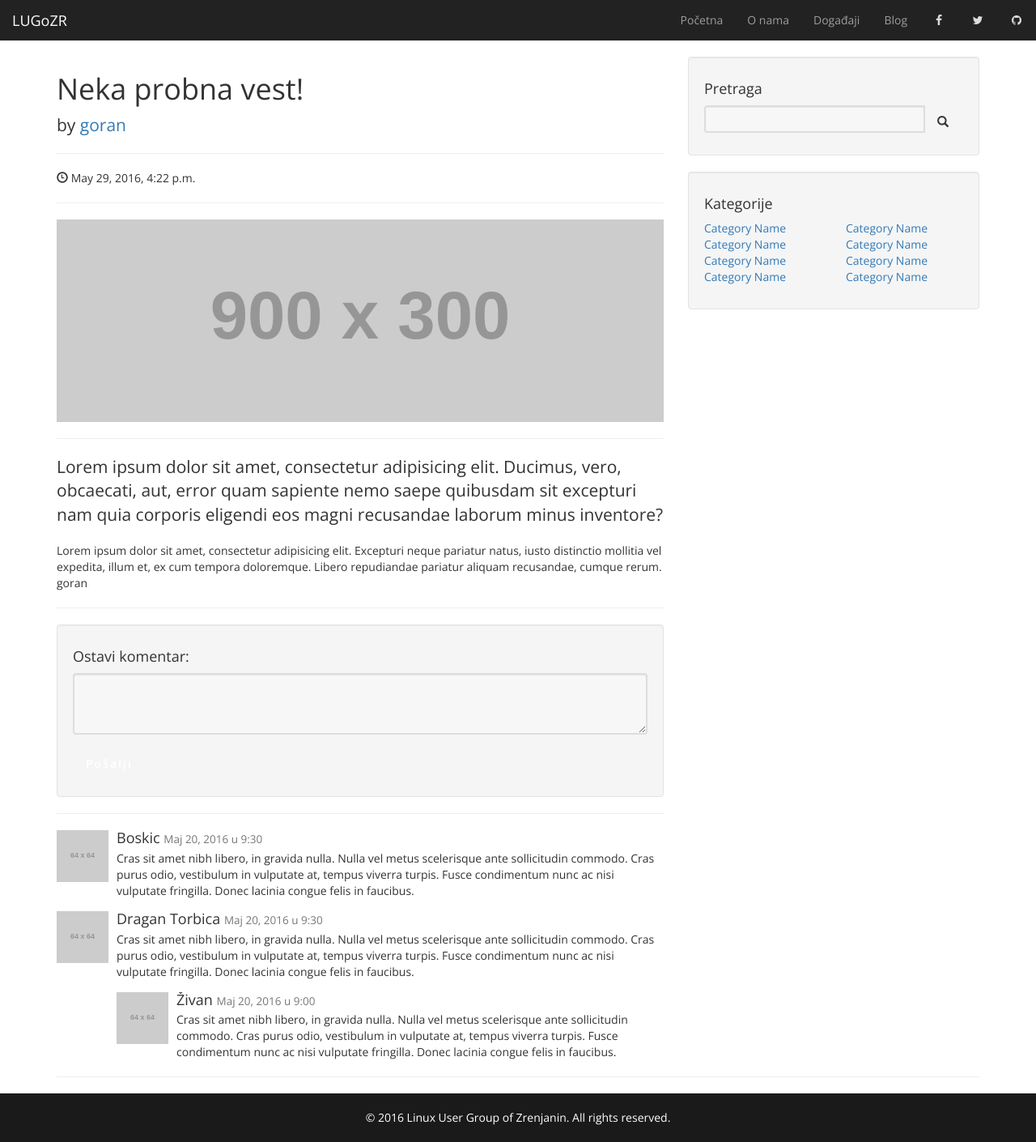
After one commit to waffle-iron/Website, a Django app: page /blog/1 in a window 1280 px wide. The commit adds this page. Shown: the whole page at 81% size. Run offline with Django 3.2, Linux system fonts and the light colour scheme; data comes from the database, SQL or seed files in the repository; both versions use the stored data as it was after the commit; grey boxes labelled with a size stand in for pictures from a placeholder-image service; some libraries are stand-ins or nearby versions.

Commit message:
added new features

```diff
--- a/lugozr/urls.py
+++ b/lugozr/urls.py
@@ -4,5 +4,7 @@ from sajt import views
 
 urlpatterns = [
     url(r'^admin/', admin.site.urls),
-    url(r'^$', views.homepage)
+    url(r'^$', views.homepage, name='homepage'),
+    url(r'^blog/$', views.blog, name='blog'),
+    url(r'^blog/([0-9]+)$', views.blog_post, name='blog_post')
 ]
--- a/sajt/models.py
+++ b/sajt/models.py
@@ -15,8 +15,8 @@ class News(models.Model):
     author = models.ForeignKey(settings.AUTH_USER_MODEL)
     content = models.TextField()
     picture = models.ImageField(upload_to="static", blank=True)
-    publish_date = models.DateField()
-    create_date = models.DateField()
+    publish_date = models.DateTimeField()
+    create_date = models.DateTimeField()
     category = models.ForeignKey('Category')
 
     def __str__(self):
--- a/sajt/views.py
+++ b/sajt/views.py
@@ -1,8 +1,18 @@
 from django.shortcuts import render
 from django.template.response import TemplateResponse
+from django.shortcuts import get_object_or_404
 from .models import News
 from django.template import RequestContext
 
 
 def homepage(request):
     return TemplateResponse(request, "homepage.html", {"vesti": News.objects.all()})
+
+
+def blog(request):
+    return TemplateResponse(request, "blog.html", {"items": News.objects.all()})
+
+
+def blog_post(request, blog_id):
+    blog = get_object_or_404(News, pk=blog_id)
+    return TemplateResponse(request, "blog_post.html", {"item": blog})
--- a/templates/base.html
+++ b/templates/base.html
@@ -5,7 +5,7 @@
     <head>
         <meta charset="utf-8">
         <meta name="viewport" content="width=device-width, initial-scale=1.0">
-        <title>Linux User Group of Zrenjanin</title>
+        <title>Linux User Group of Zrenjanin {% block title %}{% endblock %}</title>
 
         <!-- CSS -->
         <link rel="stylesheet" href="https://maxcdn.bootstrapcdn.com/bootstrap/3.3.6/css/bootstrap.min.css">
@@ -32,7 +32,7 @@
                             <li><a href="/">Početna</a></li>
                             <li><a href="#">O nama</a></li>
                             <li><a href="#">Događaji</a></li>
-                            <li><a href="blog.html">Blog</a></li>
+                            <li><a href="/blog/">Blog</a></li>
                             <li><a id="facebook" target="_blank" href="https://www.facebook.com/LUGZR/?fref=ts"><i class="fa fa-fw fa-facebook"></i></a></li>
                             <li><a id="twitter" target="_blank" href="https://twitter.com/lugozr"><i class="fa fa-fw fa-twitter"></i></a></li>
                             <li><a id="github" target="_blank" href="https://github.com/lugozr"><i class="fa fa-fw fa-github"></i></a></li>
--- /dev/null
+++ b/templates/blog_post.html
@@ -0,0 +1,165 @@
+{% extends "base.html" %}
+{% load static %}
+{% block title %} - {{ item.title }}{% endblock %}
+{% block content %}
+            <style>
+            body {
+                padding-top: 70px;
+            }
+        </style>
+<!-- Page Content -->
+            <div class="container">
+
+                <div class="row">
+
+                    <!-- Blog Post Content Column -->
+                    <div class="col-lg-8">
+
+                        <!-- Blog Post -->
+
+                        <!-- Title -->
+                        <h1>{{ item.title }}</h1>
+
+                        <!-- Author -->
+                        <p class="lead">
+                            by <a href="#">{{ item.author }}</a>
+                        </p>
+
+                        <hr>
+
+                        <!-- Date/Time -->
+                        <p><span class="glyphicon glyphicon-time"></span> {{ item.publish_date }}</p>
+
+                        <hr>
+
+                        <!-- Preview Image -->
+                        <img class="img-responsive" src="http://placehold.it/900x300" alt="">
+
+                        <hr>
+
+                        <!-- Post Content -->
+                        <p class="lead">Lorem ipsum dolor sit amet, consectetur adipisicing elit. Ducimus, vero, obcaecati, aut, error quam sapiente nemo saepe quibusdam sit excepturi nam quia corporis eligendi eos magni recusandae laborum minus inventore?</p>
+{#                        <p>Lorem ipsum dolor sit amet, consectetur adipisicing elit. Ut, tenetur natus doloremque laborum quos iste ipsum rerum obcaecati impedit odit illo dolorum ab tempora nihil dicta earum fugiat. Temporibus, voluptatibus.</p>#}
+{#                        <p>Lorem ipsum dolor sit amet, consectetur adipisicing elit. Eos, doloribus, dolorem iusto blanditiis unde eius illum consequuntur neque dicta incidunt ullam ea hic porro optio ratione repellat perspiciatis. Enim, iure!</p>#}
+{#                        <p>Lorem ipsum dolor sit amet, consectetur adipisicing elit. Error, nostrum, aliquid, animi, ut quas placeat totam sunt tempora commodi nihil ullam alias modi dicta saepe minima ab quo voluptatem obcaecati?</p>#}
+{#                        <p>Lorem ipsum dolor sit amet, consectetur adipisicing elit. Harum, dolor quis. Sunt, ut, explicabo, aliquam tenetur ratione tempore quidem voluptates cupiditate voluptas illo saepe quaerat numquam recusandae? Qui, necessitatibus, est!</p>#}
+                        {{ item.content }} goran
+                        <hr>
+
+                        <!-- Blog Comments -->
+
+                        <!-- Comments Form -->
+                        <div class="well">
+                            <h4>Ostavi komentar:</h4>
+                            <form role="form">
+                                <div class="form-group">
+                                    <textarea class="form-control" rows="3"></textarea>
+                                </div>
+                                <button type="submit" class="btn btn-primary">Pošalji</button>
+                            </form>
+                        </div>
+
+                        <hr>
+
+                        <!-- Posted Comments -->
+
+                        <!-- Comment -->
+                        <div class="media">
+                            <a class="pull-left" href="#">
+                                <img class="media-object" src="http://placehold.it/64x64" alt="">
+                            </a>
+                            <div class="media-body">
+                                <h4 class="media-heading">Boskic
+                                    <small>Maj 20, 2016 u 9:30</small>
+                                </h4>
+                                Cras sit amet nibh libero, in gravida nulla. Nulla vel metus scelerisque ante sollicitudin commodo. Cras purus odio, vestibulum in vulputate at, tempus viverra turpis. Fusce condimentum nunc ac nisi vulputate fringilla. Donec lacinia congue felis in faucibus.
+                            </div>
+                        </div>
+
+                        <!-- Comment -->
+                        <div class="media">
+                            <a class="pull-left" href="#">
+                                <img class="media-object" src="http://placehold.it/64x64" alt="">
+                            </a>
+                            <div class="media-body">
+                                <h4 class="media-heading">Dragan Torbica
+                                    <small>Maj 20, 2016 u 9:30</small>
+                                </h4>
+                                Cras sit amet nibh libero, in gravida nulla. Nulla vel metus scelerisque ante sollicitudin commodo. Cras purus odio, vestibulum in vulputate at, tempus viverra turpis. Fusce condimentum nunc ac nisi vulputate fringilla. Donec lacinia congue felis in faucibus.
+                                <!-- Nested Comment -->
+                                <div class="media">
+                                    <a class="pull-left" href="#">
+                                        <img class="media-object" src="http://placehold.it/64x64" alt="">
+                                    </a>
+                                    <div class="media-body">
+                                        <h4 class="media-heading">Živan
+                                            <small>Maj 20, 2016 u 9:00</small>
+                                        </h4>
+                                        Cras sit amet nibh libero, in gravida nulla. Nulla vel metus scelerisque ante sollicitudin commodo. Cras purus odio, vestibulum in vulputate at, tempus viverra turpis. Fusce condimentum nunc ac nisi vulputate fringilla. Donec lacinia congue felis in faucibus.
+                                    </div>
+                                </div>
+                                <!-- End Nested Comment -->
+                            </div>
+                        </div>
+
+                    </div>
+
+                    <!-- Blog Sidebar Widgets Column -->
+                    <div class="col-md-4">
+
+                        <!-- Blog Search Well -->
+                        <div class="well">
+                            <h4>Pretraga</h4>
+                            <div class="input-group">
+                                <input type="text" class="form-control">
+                                <span class="input-group-btn">
+                                    <button class="btn btn-default" type="button">
+                                        <span class="glyphicon glyphicon-search"></span>
+                                </button>
+                                </span>
+                            </div>
+                            <!-- /.input-group -->
+                        </div>
+
+                        <!-- Blog Categories Well -->
+                        <div class="well">
+                            <h4>Kategorije</h4>
+                            <div class="row">
+                                <div class="col-lg-6">
+                                    <ul class="list-unstyled">
+                                        <li><a href="#">Category Name</a>
+                                        </li>
+                                        <li><a href="#">Category Name</a>
+                                        </li>
+                                        <li><a href="#">Category Name</a>
+                                        </li>
+                                        <li><a href="#">Category Name</a>
+                                        </li>
+                                    </ul>
+                                </div>
+                                <div class="col-lg-6">
+                                    <ul class="list-unstyled">
+                                        <li><a href="#">Category Name</a>
+                                        </li>
+                                        <li><a href="#">Category Name</a>
+                                        </li>
+                                        <li><a href="#">Category Name</a>
+                                        </li>
+                                        <li><a href="#">Category Name</a>
+                                        </li>
+                                    </ul>
+                                </div>
+                            </div>
+                            <!-- /.row -->
+                        </div>
+
+                    </div>
+
+                </div>
+                <!-- /.row -->
+
+                <hr>
+
+            </div>
+            <!-- /.container -->
+{% endblock %}
```
Also changed, not shown: templates/blog.html (added, +108 -0 lines), db.sqlite3, templates/footer.html (deleted).
